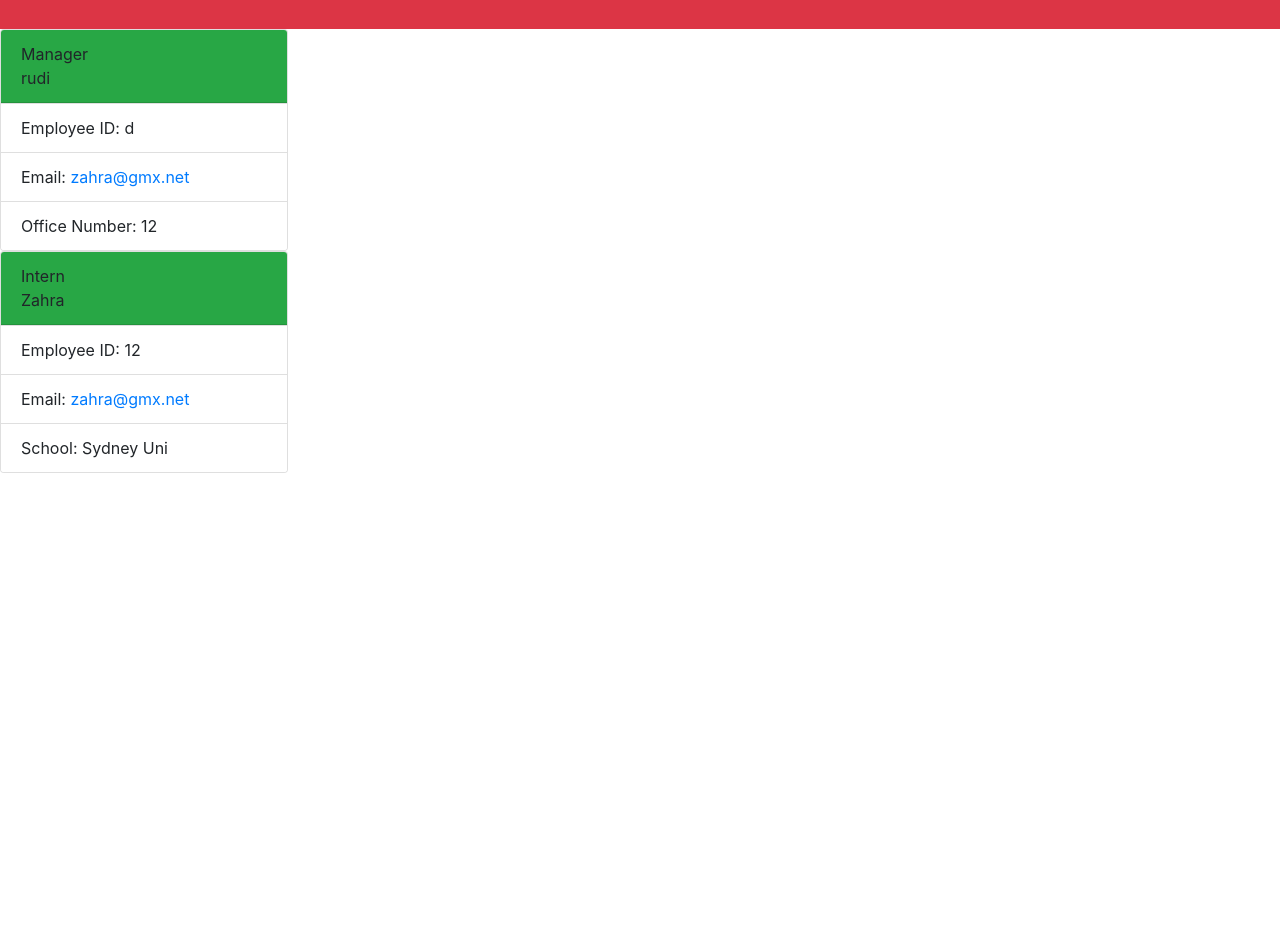
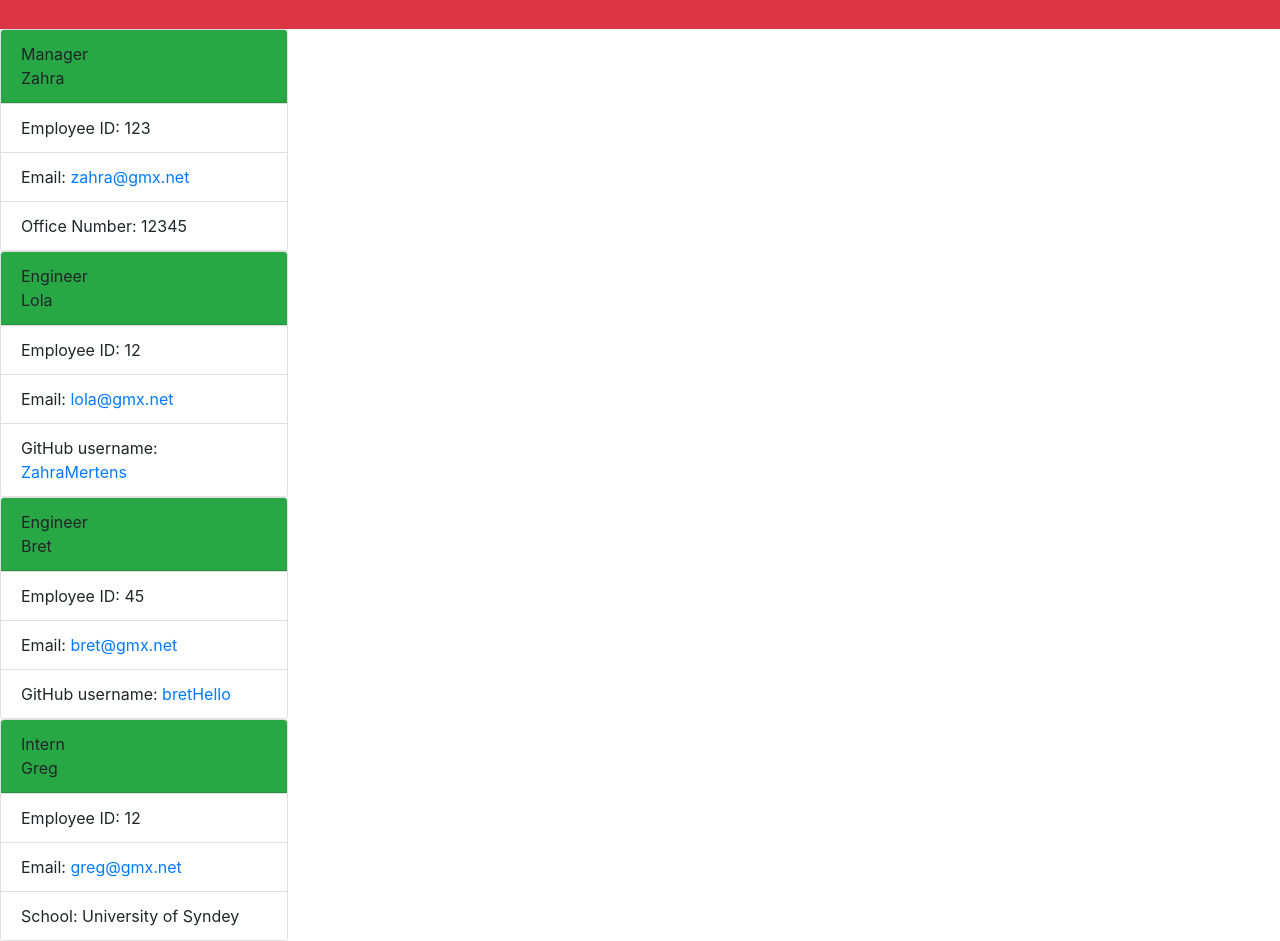
Before and after one commit to ZahraMertens/Team-Profile-Gen, a website: page new.html in a window 1280 px wide. Shown: the part 51-992 px from the top of the page. Before the commit the page ends 800 px from the top, so only its background shows below. Drawn offline with nearby package versions, Linux system fonts and the light colour scheme.

Commit message:
Update cards links

```diff
--- a/index.js
+++ b/index.js
@@ -274,7 +274,7 @@ function completeTeam(){
             </div>`
         }
         if (role === "Engineer"){
-            card += `<li class="list-group-item">GitHub username: ${teamMembers[i].gitHub}</li>\n</ul>\n
+            card += `<li class="list-group-item">GitHub username: <a href="https://github.com/${teamMembers[i].gitHub}">${teamMembers[i].gitHub}</a></li>\n</ul>\n
             </div>`
         }
         if (role === "Intern"){
--- a/new.html
+++ b/new.html
@@ -23,23 +23,45 @@
 
         <div class="card" style="width: 18rem;">
             <div class="card-header bg-success">
-              Manager <br> rudi
+              Manager <br> Zahra
             </div>
             <ul class="list-group list-group-flush">
-              <li class="list-group-item">Employee ID: d</li>
+              <li class="list-group-item">Employee ID: 123</li>
               <li class="list-group-item">Email: <a href="mailto:zahra@gmx.net">zahra@gmx.net</a></li>
-<li class="list-group-item">Office Number: 12</li>
+<li class="list-group-item">Office Number: 12345</li>
 </ul>
 
             </div>
         <div class="card" style="width: 18rem;">
             <div class="card-header bg-success">
-              Intern <br> Zahra
+              Engineer <br> Lola
             </div>
             <ul class="list-group list-group-flush">
               <li class="list-group-item">Employee ID: 12</li>
-              <li class="list-group-item">Email: <a href="mailto:zahra@gmx.net">zahra@gmx.net</a></li>
-<li class="list-group-item">School: Sydney Uni</li>
+              <li class="list-group-item">Email: <a href="mailto:lola@gmx.net">lola@gmx.net</a></li>
+<li class="list-group-item">GitHub username: <a href="https://github.com/ZahraMertens">ZahraMertens</a></li>
+</ul>
+
+            </div>
+        <div class="card" style="width: 18rem;">
+            <div class="card-header bg-success">
+              Engineer <br> Bret
+            </div>
+            <ul class="list-group list-group-flush">
+              <li class="list-group-item">Employee ID: 45</li>
+              <li class="list-group-item">Email: <a href="mailto:bret@gmx.net">bret@gmx.net</a></li>
+<li class="list-group-item">GitHub username: <a href="https://github.com/bretHello">bretHello</a></li>
+</ul>
+
+            </div>
+        <div class="card" style="width: 18rem;">
+            <div class="card-header bg-success">
+              Intern <br> Greg
+            </div>
+            <ul class="list-group list-group-flush">
+              <li class="list-group-item">Employee ID: 12</li>
+              <li class="list-group-item">Email: <a href="mailto:greg@gmx.net">greg@gmx.net</a></li>
+<li class="list-group-item">School: University of Syndey</li>
 </ul>
 
             </div>
```
